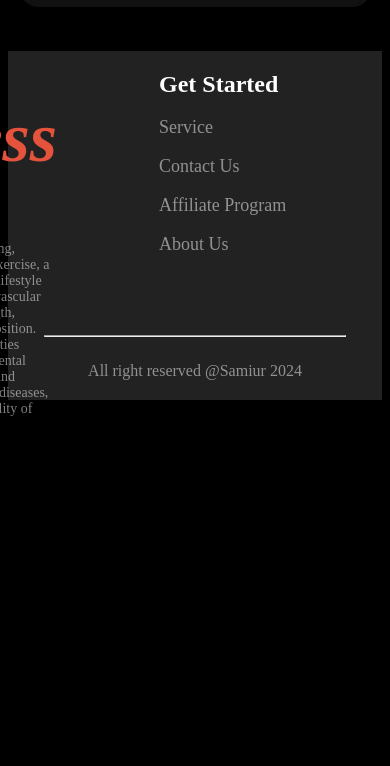
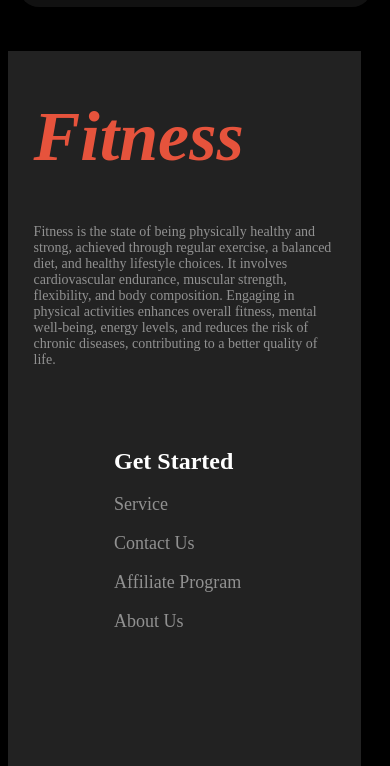
Before and after one commit to samiurrahmann/assignment-2, a plain HTML site: page index.html in a window 390 px wide. Shown: the part 5918-6684 px from the top of the page. Before the commit the page ends 6351 px from the top, so only its background shows below. Drawn offline with Linux system fonts and the light colour scheme.

Commit message:
added style

```diff
--- a/index.html
+++ b/index.html
@@ -264,7 +264,7 @@
         <div class="foot-perent">
         <div class="footer-intro">
             <h1 class="footer-title">Fitness</h1>
-            <p class="descripsion">Fitness is the state of being physically healthy and strong, achieved through regular exercise, a balanced diet, and healthy lifestyle choices. It involves cardiovascular endurance, muscular strength, flexibility, and body composition. Engaging in physical activities enhances overall fitness, mental well-being, energy levels, and reduces the risk of chronic diseases, contributing to a better quality of life.</p>
+            <p class="descripsion foot-des">Fitness is the state of being physically healthy and strong, achieved through regular exercise, a balanced diet, and healthy lifestyle choices. It involves cardiovascular endurance, muscular strength, flexibility, and body composition. Engaging in physical activities enhances overall fitness, mental well-being, energy levels, and reduces the risk of chronic diseases, contributing to a better quality of life.</p>
         </div>
         <div class="get-perent">
             <div class="get-child">
--- a/style/style.css
+++ b/style/style.css
@@ -631,6 +631,21 @@ hr{
 .card-perant{
     padding-top: 10px;
 }
+footer{
+    width: 353px;
+    height: 986px;
+}
+.foot-perent{
+    display: flex;
+    flex-direction: column;
+
+}
+.footer-intro{
+    margin-left: 40%;
+}
+.foot-des{
+    width: 300px;
+
 
 
 
```
